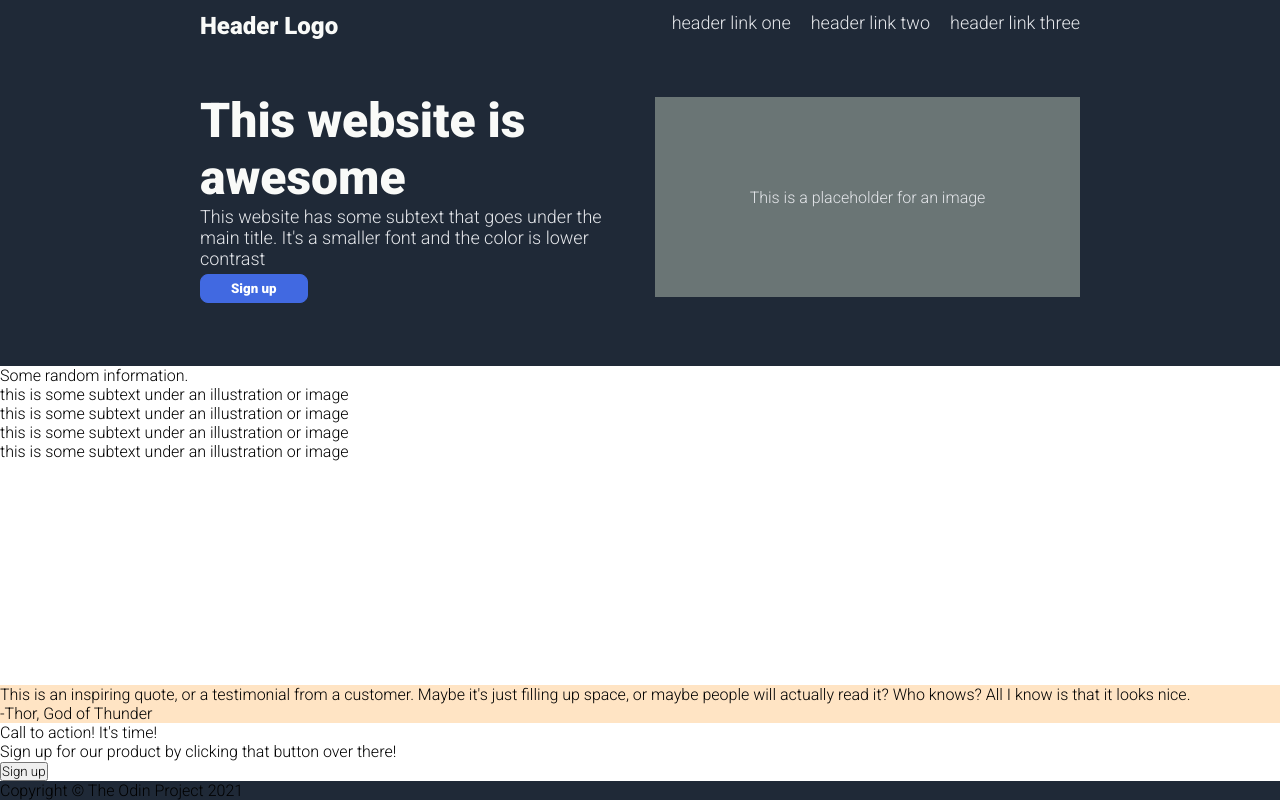
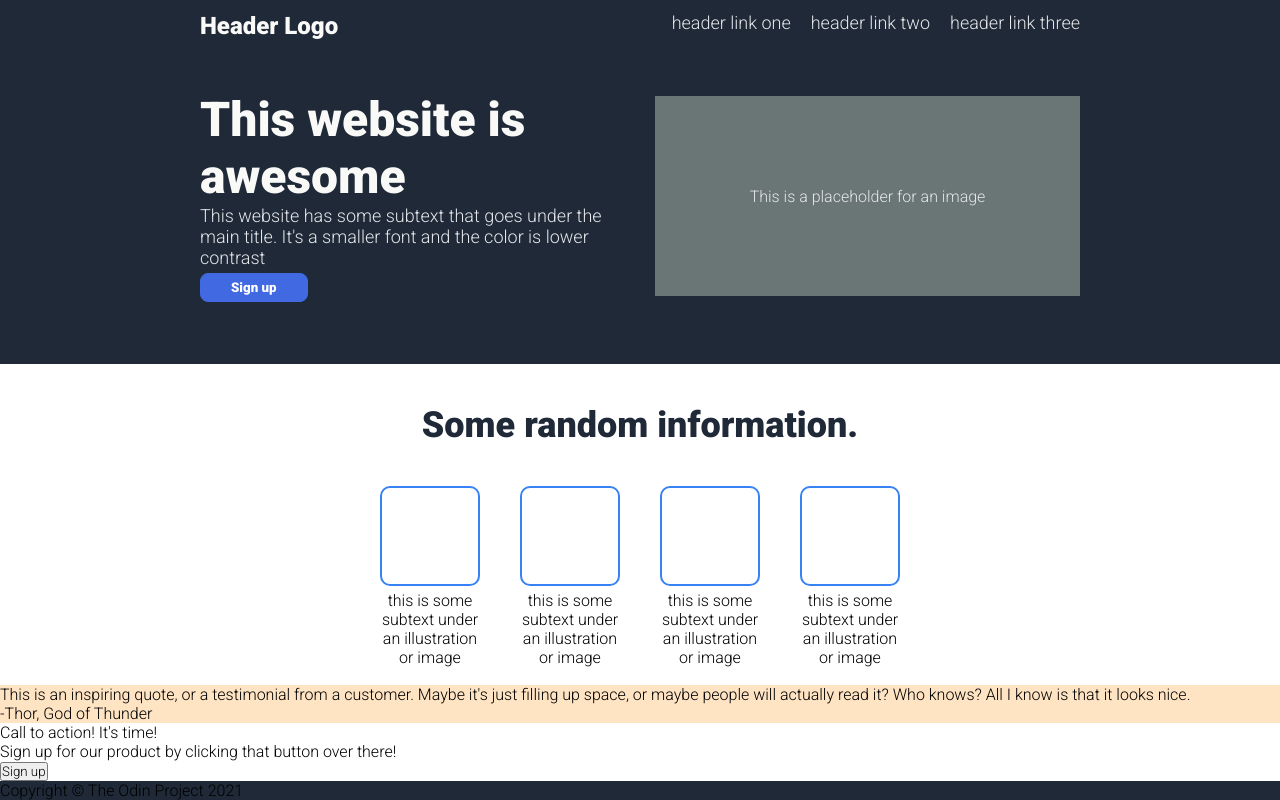
Before and after one commit to kngd009/landing-page, a plain HTML site: page index.html in a window 1280 px wide. Drawn offline with Linux system fonts and the light colour scheme.

Commit message:
Add the necessary styles for the second section

```diff
--- a/styles.css
+++ b/styles.css
@@ -107,6 +107,7 @@ a {
 
 .info-section {
 	height: 350px;
+  padding-top: 40px;
 }
 
 .quote-section {
@@ -114,6 +115,40 @@ a {
   background-color: bisque;
 }
 
+.random-info {
+  display: flex;
+  justify-content: center;
+  font-size: 36px;
+  color: #1f2937;
+  font-weight: 900;
+}
+
+.illustrations {
+  margin-top: 40px;
+  display: flex;
+  justify-content: center;
+  gap: 40px;
+}
+
+.illustration {
+  display: flex;
+  flex-direction: column;
+  align-items: center;
+}
+
+.blue-image {
+  border: 2px solid #3882f6;
+  border-radius: 10%;
+  width: 100px;
+  height: 100px;
+  margin-bottom: 5px;
+}
+
+.text {
+  text-align: center;
+  max-width: 100px;
+}
+
 footer {
 	background-color: #1f2937;
 	flex: 1;
```
